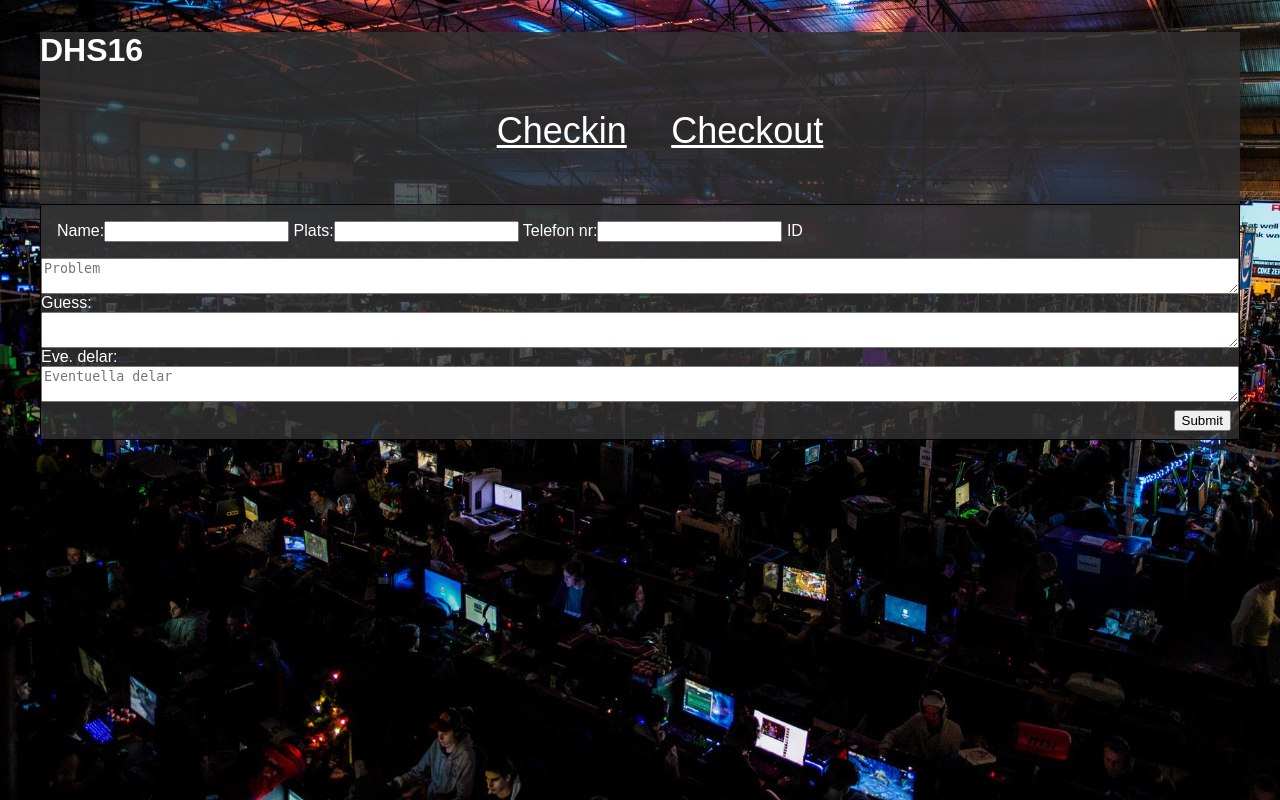
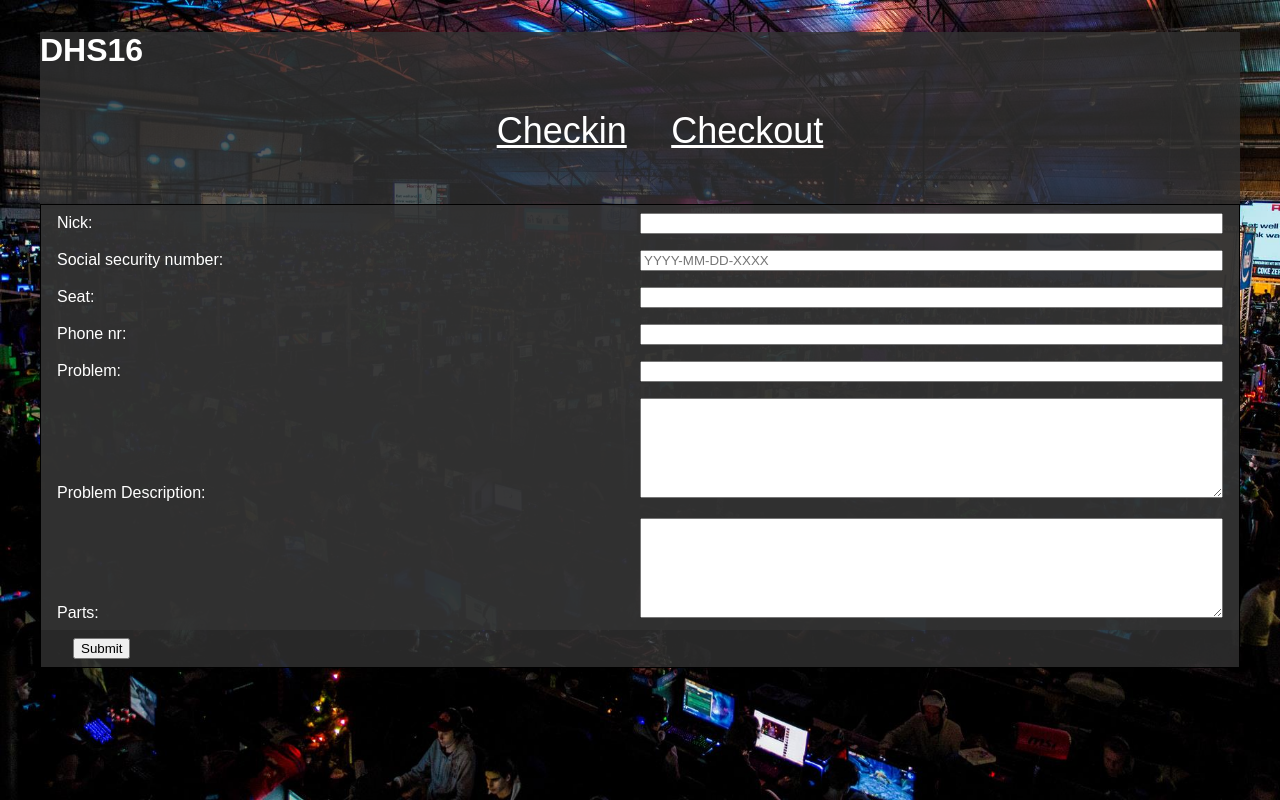
Before and after one commit to Cuteviking/Support-1.0, a PHP site: page / in a window 1280 px wide. Run offline with PHP 8.4, Linux system fonts and the light colour scheme.

Commit message:
php start

```diff
--- /dev/null
+++ b/check/in.php
@@ -0,0 +1 @@
+<?php ?>
--- a/css/css.css
+++ b/css/css.css
@@ -43,24 +43,34 @@ body{
 	font-size:36px;
 	color:#F90;
 }
-#checkin, #checkout{
+form{
 	border:solid 1px #000;
+	overflow:hidden;
 }
 
-#checkin header{
+form .user, form .problem{
 	background-color: rgba(51,51,51,0.8);
-	padding: 16px;
 }
 
-#checkin textarea{
-	width: 100%;
+form label{
+	width: 50%;
+	display: inline-block;
 }
 
-#checkin footer {
-	overflow: hidden;
+form section{
+	padding:8px 16px;
 }
 
-#checkin footer input{
-	float: right;
+form textarea, form input[type="text"]{
+	width: 50%;
+}
+form textarea{
+	height: 100px;
+}
+
+form footer {
+}
+
+form footer input{
 	margin: 8px 8px 8px 32px;
 }
--- a/index.php
+++ b/index.php
@@ -16,16 +16,32 @@
 					</ul>
 				</nav>
 			</header>
-			<form action="#" method="POST" id="checkin">
-				<header>
-					<label for="name">Name:</label><input type="text" id="name" />
-					<label for="plats">Plats:</label><input type="text" id="plats" />
-                    <label for="tele">Telefon nr:</label><input type="text" id="tele" />
-					<span>ID</span>
-				</header>
-				<label for="problem"></label><textarea id="problem" placeholder="Problem"></textarea>
-				<label for="guess">Guess:</label><textarea id="guess"></textarea>
-				<label for="parts">Eve. delar:</label><textarea id="parts" placeholder="Eventuella delar"></textarea>
+			<form action="check/in.php" method="POST" id="checkin">
+				<div class="user">
+					<section>
+						<label for="name">Nick:</label><input type="text" id="name" />
+					</section>
+					<section>
+						<label for="social">Social security number:</label><input type="text" id="social" placeholder="YYYY-MM-DD-XXXX"/>
+					</section>
+					<section>
+						<label for="plats">Seat:</label><input type="text" id="plats" />
+					</section>
+					<section>
+                    	<label for="tele">Phone nr:</label><input type="text" id="tele" />
+                    </section>
+				</div>
+				<div class="problem">
+					<section>
+						<label for="problem">Problem:</label><input id="problem" type="text" />
+					</section>
+					<section>
+						<label for="problemDesc">Problem Description:</label><textarea id="problemDesc" ></textarea>
+					</section>
+					<section>
+						<label for="parts">Parts:</label><textarea id="parts" ></textarea>
+					</section>
+				</div>
 				<footer>
 					 <input type="submit" />
 				</footer>
```
Also changed, not shown: db.inc.php (added, +22 -0 lines).
